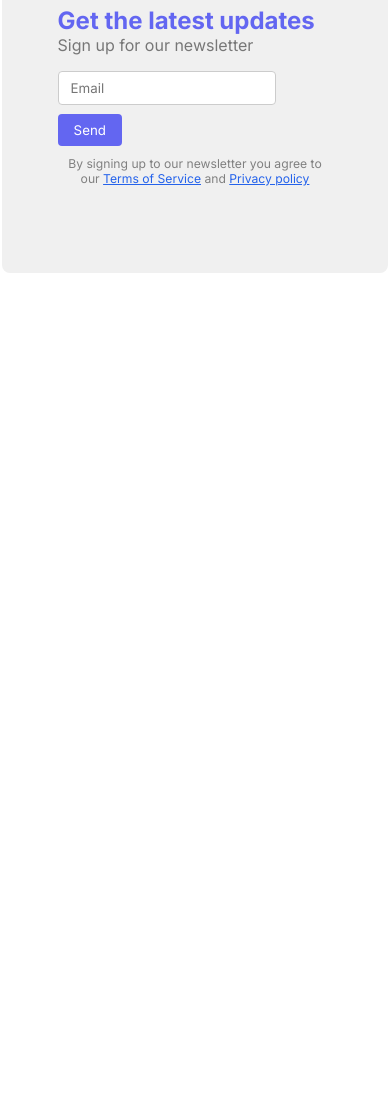
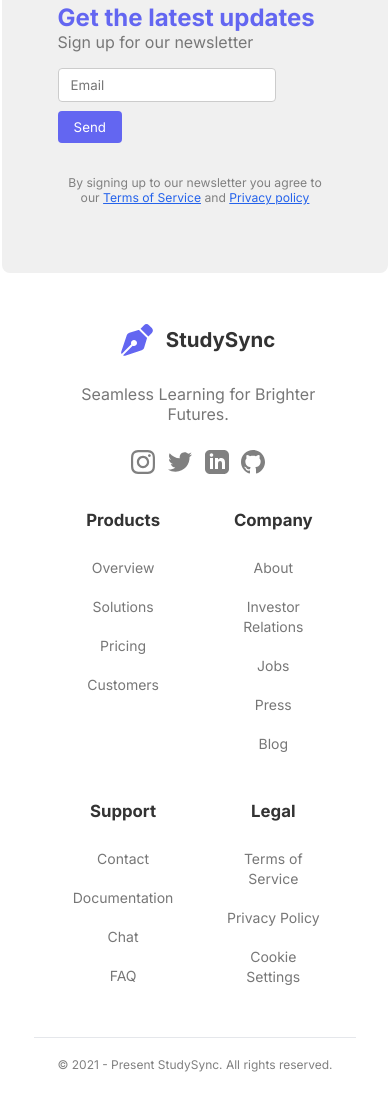
Before and after one commit to priyanshuxch/StudySync, a plain HTML site: page index.html in a window 390 px wide. Shown: the part 4222-5326 px from the top of the page. Before the commit the page ends 4495 px from the top, so only its background shows below. Drawn offline with Linux system fonts and the light colour scheme.

Commit message:
Create footer with required links & complete project with full responsiveness.

```diff
--- a/index.html
+++ b/index.html
@@ -10,6 +10,7 @@
     <link rel="stylesheet" href="./styles/feature.css" />
     <link rel="stylesheet" href="./styles/testimonial.css" />
     <link rel="stylesheet" href="./styles/newsletter.css" />
+    <link rel="stylesheet" href="./styles/footer.css" />
   </head>
   <body>
     <header>
@@ -253,15 +254,141 @@
           <form class="news-form">
             <input type="email" placeholder="Email" class="news-email" />
             <button class="news-send-button">Send</button>
-            <p class="news-policy">
-              By signing up to our newsletter you agree to our
-              <a href="terms" class="news-link">Terms of Service</a> and
-              <a href="#privacy" class="news-link">Privacy policy</a>
-            </p>
           </form>
+
+          <p class="news-policy">
+            By signing up to our newsletter you agree to our
+            <a href="terms" class="news-link">Terms of Service</a> and
+            <a href="#privacy" class="news-link">Privacy policy</a>
+          </p>
         </div>
       </div>
     </div>
 
+    <footer class="footer-container">
+      <div class="footer-content">
+        <div class="footer-top">
+          <div class="comp-logo">
+            <a href="#logo" class="logo-link">
+              <img src="./images/StudySyn.svg" class="logo-svg" />
+              <span>StudySync</span>
+            </a>
+          </div>
+          <p class="filler-text">Seamless Learning for Brighter Futures.</p>
+          <div class="social-handlers">
+            <a href="#instagram" class="social-link">
+              <img
+                src="./images/instagram.svg"
+                loading="lazy"
+                class="social-icon"
+              />
+            </a>
+            <a href="#twitter" class="social-link">
+              <img
+                src="./images/twitter.svg"
+                loading="lazy"
+                class="social-icon"
+              />
+            </a>
+            <a href="#linkedin" class="social-link">
+              <img
+                src="./images/linkedin-copy.svg"
+                loading="lazy"
+                class="social-icon"
+              />
+            </a>
+            <a href="#github" class="social-link">
+              <img
+                src="./images/github.svg"
+                loading="lazy"
+                class="social-icon"
+              />
+            </a>
+          </div>
+        </div>
+
+        <div class="footer-grid">
+          <!-- column 1 -->
+          <div class="footer-grid-column">
+            <div class="footer-grid-title">Products</div>
+            <ul class="footer-links-list">
+              <li>
+                <a href="#overview" class="footer-link">Overview</a>
+              </li>
+              <li>
+                <a href="#solutions" class="footer-link">Solutions</a>
+              </li>
+              <li>
+                <a href="#pricing" class="footer-link">Pricing</a>
+              </li>
+              <li>
+                <a href="#customers" class="footer-link">Customers</a>
+              </li>
+            </ul>
+          </div>
+
+          <!-- column 2 -->
+          <div class="footer-grid-column">
+            <div class="footer-grid-title">Company</div>
+            <ul class="footer-links-list">
+              <li>
+                <a href="#about" class="footer-link">About</a>
+              </li>
+              <li>
+                <a href="#investor" class="footer-link">Investor Relations</a>
+              </li>
+              <li>
+                <a href="#jobs" class="footer-link">Jobs</a>
+              </li>
+              <li>
+                <a href="#press" class="footer-link">Press</a>
+              </li>
+              <li>
+                <a href="#blog" class="footer-link">Blog</a>
+              </li>
+            </ul>
+          </div>
+
+          <!-- column 3 -->
+          <div class="footer-grid-column">
+            <div class="footer-grid-title">Support</div>
+            <ul class="footer-links-list">
+              <li>
+                <a href="#contact" class="footer-link">Contact</a>
+              </li>
+              <li>
+                <a href="#documentation" class="footer-link">Documentation</a>
+              </li>
+              <li>
+                <a href="#chat" class="footer-link">Chat</a>
+              </li>
+              <li>
+                <a href="#faq" class="footer-link">FAQ</a>
+              </li>
+            </ul>
+          </div>
+
+          <!-- column 4 -->
+          <div class="footer-grid-column">
+            <div class="footer-grid-title">Legal</div>
+            <ul class="footer-links-list">
+              <li>
+                <a href="#terms" class="footer-link">Terms of Service</a>
+              </li>
+              <li>
+                <a href="#privacy" class="footer-link">Privacy Policy</a>
+              </li>
+              <li>
+                <a href="#cookie" class="footer-link">Cookie Settings</a>
+              </li>
+            </ul>
+          </div>
+        </div>
+      </div>
+
+      <div class="footer-copyright">
+        &copy; 2021 - Present StudySync. All rights reserved.
+      </div>
+    </footer>
   </body>
 </html>
--- /dev/null
+++ b/styles/footer.css
@@ -0,0 +1,130 @@
+.footer-container {
+  background-color: var(--background-color);
+  max-width: 1280px;
+  margin: 0 auto;
+  padding: 0 2rem;
+}
+
+.footer-content {
+  max-width: 100%;
+  padding: 1.2rem 2.4rem;
+  text-align: left;
+  display: flex;
+  justify-content: space-between;
+  padding-right: 2rem;
+}
+
+.footer-top {
+  width: 34%;
+  display: flex;
+  flex-direction: column;
+  gap: 1.65rem;
+}
+
+.comp-logo {
+  display: flex;
+  justify-content: flex-start;
+  margin-bottom: -1.9rem;
+}
+
+.logo-link {
+  display: flex;
+  align-items: center;
+  justify-content: center;
+  gap: 0.8rem;
+}
+
+.logo-svg {
+  width: 2rem;
+  height: 6rem;
+}
+
+.logo-link span {
+  font-size: 1.28rem;
+  font-weight: bold;
+  color: var(--text-color);
+}
+
+.filler-text {
+  font-size: 1rem;
+  color: #777;
+}
+
+.social-handlers {
+  display: flex;
+  gap: 0.8rem;
+}
+
+.social-icon {
+  width: 1.5rem;
+  height: 1.5rem;
+}
+
+.footer-grid {
+  display: grid;
+  grid-template-columns: repeat(4, 1fr);
+  width: 58%;
+  grid-gap: 5.67rem;
+  padding-top: 2rem;
+}
+
+.footer-grid-title {
+  font-size: 1.05rem;
+  font-weight: bold;
+  color: var(--text-color);
+  margin-bottom: 1.65rem;
+}
+
+.footer-links-list {
+  display: flex;
+  flex-direction: column;
+  gap: 1.2rem;
+}
+
+ul {
+  list-style-type: none;
+}
+
+.footer-link {
+  font-size: 0.875rem;
+  color: #777;
+}
+
+.footer-copyright {
+  color: var(--gray);
+  font-size: 0.75rem;
+  padding-bottom: 2rem;
+  padding-top: 1.15rem;
+  margin-top: 2rem;
+  border-top: 1px solid #e5e7eb;
+}
+
+@media screen and (max-width: 1080px) {
+  .footer-content {
+    flex-direction: column;
+    justify-content: center;
+    align-items: center;
+  }
+
+  .footer-top {
+    justify-content: center;
+    align-items: center;
+    width: 100%;
+  }
+
+  .footer-grid {
+    width: fit-content;
+    /* text-align: center; */
+  }
+}
+
+@media screen and (max-width: 800px) {
+  .footer-grid {
+    grid-template-columns: repeat(2, 1fr);
+    grid-gap: 3rem;
+    text-align: center;
+  }
+  .footer-top {
+    text-align: center;
+  }
+}
--- a/styles/newsletter.css
+++ b/styles/newsletter.css
@@ -102,6 +102,7 @@
 .news-policy {
   font-size: 0.76rem;
   color: var(--gray);
+  padding: 0 3rem;
 }
 
 .news-link {
```
